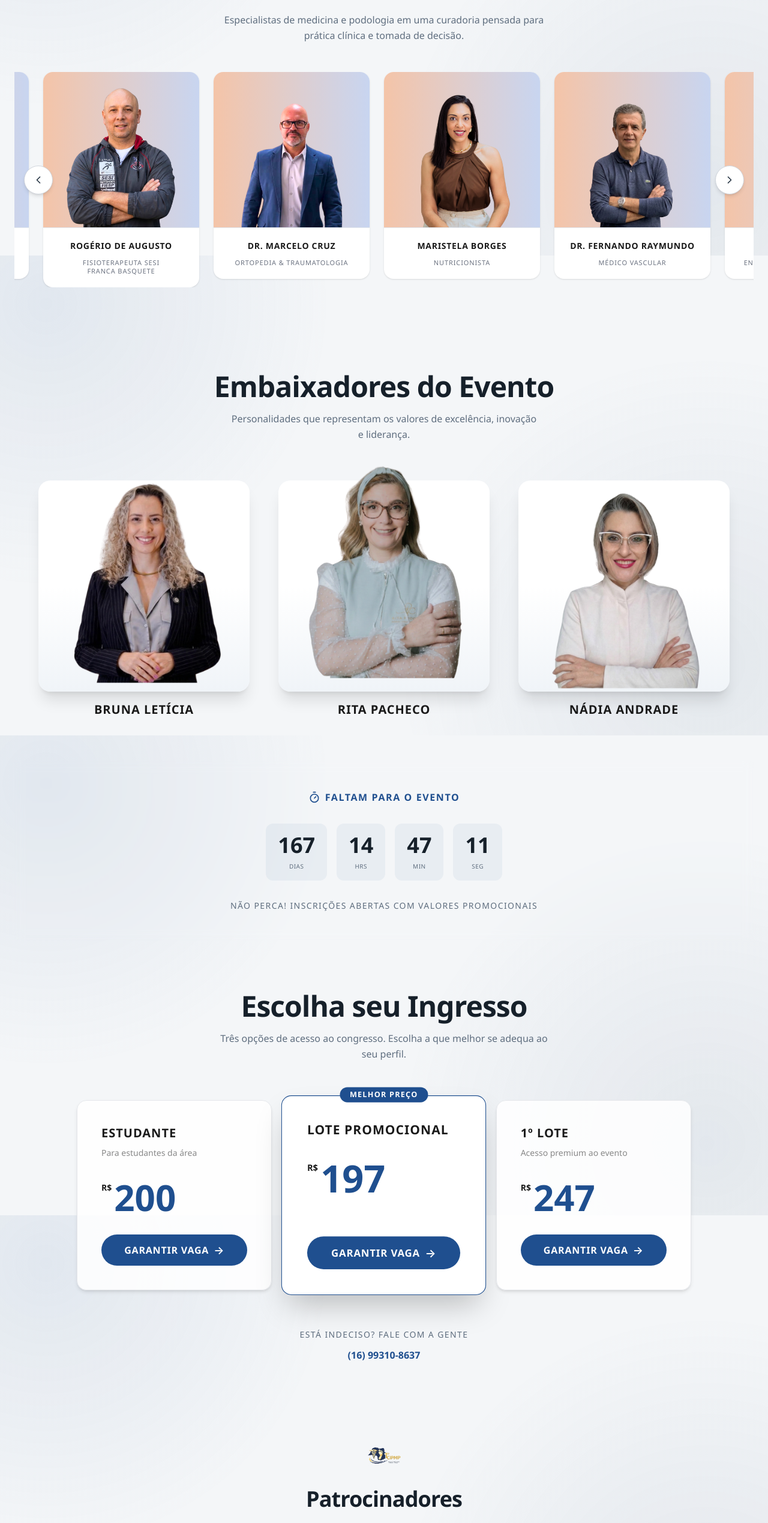
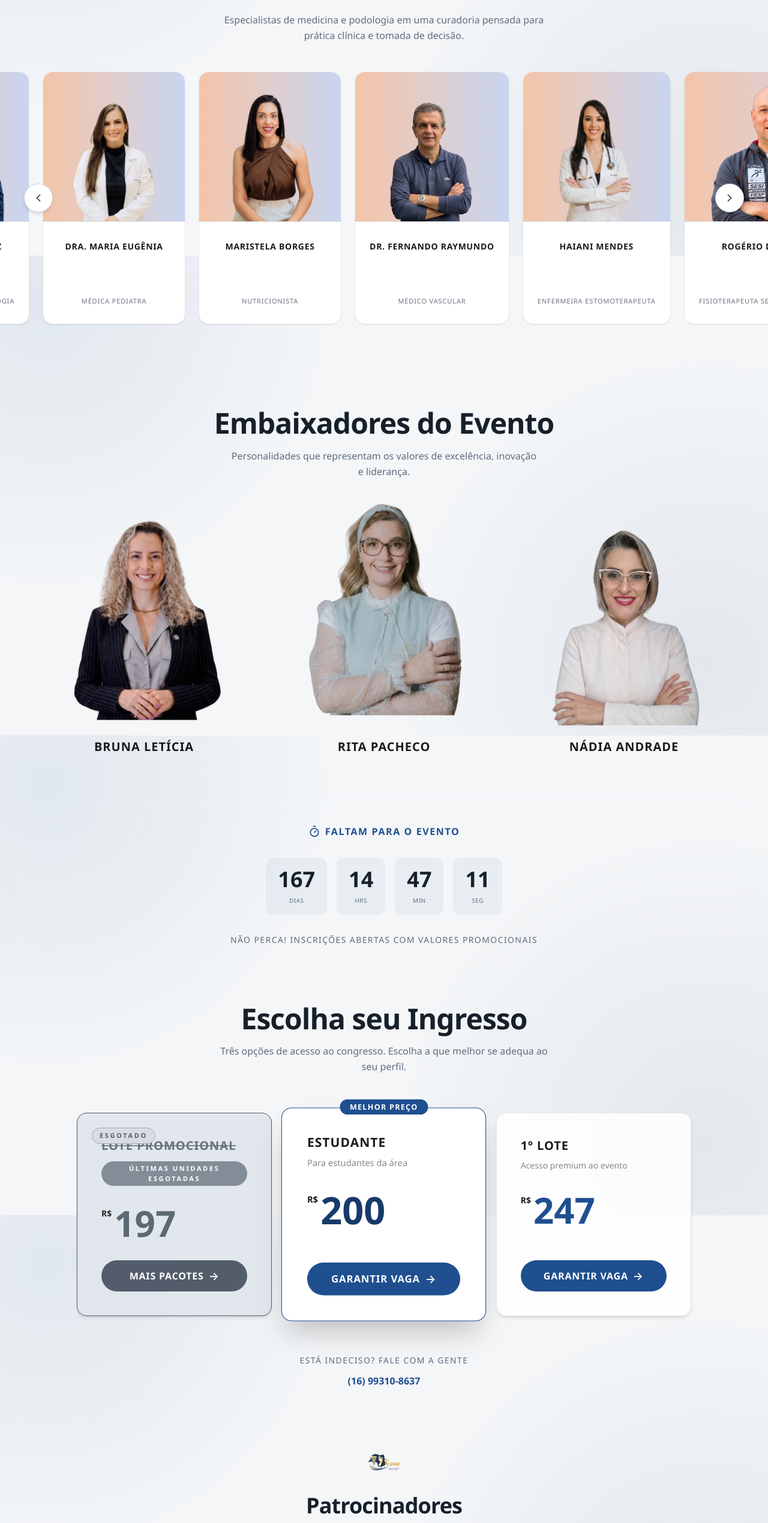
Before and after one commit to gpPacheco/cipmp, a Next.js app: page / in a window 1280 px wide. Shown: the part 2774-5313 px from the top of the page at 60% size. Built offline with nearby package versions, Linux system fonts and the light colour scheme.

Commit message:
feat: adiciona novos componentes de carrossel com autoplay e atualiza layout dos componentes de embaixadores e palestrantes

```diff
--- a/package.json
+++ b/package.json
@@ -9,6 +9,8 @@
     "lint": "eslint"
   },
   "dependencies": {
+    "embla-carousel-autoplay": "^8.6.0",
+    "embla-carousel-react": "^8.6.0",
     "framer-motion": "^12.35.0",
     "gsap": "^3.14.2",
     "lucide-react": "^0.577.0",
--- a/src/components/Ambassadors.tsx
+++ b/src/components/Ambassadors.tsx
@@ -42,9 +42,9 @@ export default function Ambassadors() {
               className="group flex flex-col items-center"
             >
               {/* Image Container with gradient and overflow visible */}
-              <div className="relative w-full aspect-square rounded-[20px] overflow-visible shadow-xl -mb-8 transition-transform duration-300 ease-out group-hover:-translate-y-3">
+              <div className="relative w-full aspect-square rounded-[20px] overflow-visible -mb-8 transition-transform duration-300 ease-out group-hover:-translate-y-3">
                 {/* Gradient background */}
-                <div className="absolute inset-0 rounded-[20px] bg-linear-to-b from-white via-white to-[#F0F4F8]" />
+                <div className="" />
 
                 {/* Image overlay */}
                 <Image
--- a/src/components/Countdown.tsx
+++ b/src/components/Countdown.tsx
@@ -33,7 +33,7 @@ export default function Countdown() {
   }, []);
 
   return (
-    <section className="py-12 sm:py-2 px-4 sm:px-6">
+    <section className="py-12 sm:py-1 px-4 sm:px-6">
       <div className="mx-auto max-w-7xl">
         <div className="backdrop-blur-sm p-8 sm:p-12 text-center">
           {/* Header */}
--- a/src/components/Pricing.tsx
+++ b/src/components/Pricing.tsx
@@ -6,22 +6,24 @@ interface PricingOption {
   description?: string;
   badge?: string;
   featured?: boolean;
+  soldOut?: boolean;
   cta: string;
   link: string;
 }
 
 const pricingOptions: PricingOption[] = [
   {
+    title: "Lote Promocional",
+    price: 197,
+    soldOut: true,
+    cta: "Mais pacotes",
+    link: "https://www.sympla.com.br/evento/1-cipmp---congresso-do-interior-paulista-de-medicina-e-podologia/3367218",
+  },
+  {
     title: "Estudante",
     price: 200,
     description: "Para estudantes da área",
-    cta: "Garantir Vaga",
-    link: "https://www.sympla.com.br/evento/1-cipmp---congresso-do-interior-paulista-de-medicina-e-podologia/3367218",
-  },
-  {
-    title: "Lote Promocional",
-    price: 197,
-    badge: "Melhor Preço",
+    badge: "Melhor preço",
     featured: true,
     cta: "Garantir Vaga",
     link: "https://www.sympla.com.br/evento/1-cipmp---congresso-do-interior-paulista-de-medicina-e-podologia/3367218",
@@ -37,7 +39,7 @@ const pricingOptions: PricingOption[] = [
 
 export default function Pricing() {
   return (
-    <section id="ingressos" className="py-12 sm:py-16 px-4 sm:px-6">
+    <section id="ingressos" className="py-6 sm:py-8 px-4 sm:px-6">
       <div className="mx-auto max-w-7xl">
         <div className="mx-auto max-w-2xl text-center">
           <h2 className="mt-3 text-balance text-3xl sm:text-4xl md:text-5xl font-semibold tracking-[-0.02em] leading-[1.05]">
@@ -55,11 +57,18 @@ export default function Pricing() {
               className={`relative rounded-2xl border transition-all duration-300 ease-in-out ${
                 option.featured
                   ? "border-[#1F4F8F] bg-white shadow-2xl scale-105"
-                  : "border-[#E5E7EB] bg-white/85 shadow-md hover:shadow-lg hover:border-[#1F4F8F]/30"
+                  : option.soldOut
+                    ? "border-[#4A5561] bg-[#e1e6ec] shadow-md opacity-95"
+                    : "border-[#E5E7EB] bg-white/85 shadow-md hover:shadow-lg hover:border-[#1F4F8F]/30"
               }`}
             >
-              {/* Badge for featured card */}
-              {option.badge && (
+              {option.soldOut ? (
+                <div className="absolute left-6 top-6 inline-flex items-center rounded-full border border-[#9CA3AF] bg-[#d6dce2] px-3 py-1 text-[11px] font-bold uppercase tracking-[0.24em] text-[#4B5563]">
+                  Esgotado
+                </div>
+              ) : null}
+
+              {option.badge && !option.soldOut && (
                 <div className="absolute -top-4 left-1/2 -translate-x-1/2">
                   <span className="inline-flex bg-[#1F4F8F] text-white text-xs font-bold uppercase tracking-widest px-4 py-1 rounded-full">
                     {option.badge}
@@ -70,7 +79,11 @@ export default function Pricing() {
               {/* Content */}
               <div className={`p-8 sm:p-10 flex flex-col h-full ${option.featured ? "pt-12" : ""}`}>
                 {/* Title */}
-                <h3 className="text-lg sm:text-xl font-bold text-[#1a1a1a] uppercase tracking-[0.05em]">
+                <h3
+                  className={`text-lg sm:text-xl font-bold uppercase tracking-[0.05em] ${
+                    option.soldOut ? "text-[#5f6b76] line-through decoration-2 decoration-[#5f6b76]/80" : "text-[#1a1a1a]"
+                  }`}
+                >
                   {option.title}
                 </h3>
 
@@ -81,12 +94,22 @@ export default function Pricing() {
                   </p>
                 )}
 
+                {option.soldOut && (
+                  <p className="mt-3 inline-flex w-fit rounded-full bg-[#7c8792] px-3 py-1 text-[11px] font-semibold text-center uppercase tracking-[0.24em] text-white">
+                    Últimas unidades esgotadas
+                  </p>
+                )}
+
                 {/* Price */}
                 <div className="mt-8 mb-8 flex items-start gap-1">
                   <span className="text-sm font-semibold text-[#1a1a1a] pt-1">
                     R$
                   </span>
-                  <span className="text-5xl sm:text-6xl font-bold text-[#1F4F8F]">
+                  <span
+                    className={`text-5xl sm:text-6xl font-bold ${
+                      option.soldOut ? "text-[#55626d]" : option.featured ? "text-primary-dark" : "text-[#1F4F8F]"
+                    }`}
+                  >
                     {option.price}
                   </span>
                 </div>
@@ -99,7 +122,9 @@ export default function Pricing() {
                   className={`mt-auto inline-flex items-center justify-center gap-2 px-6 py-3 rounded-full font-semibold uppercase tracking-wider transition-all duration-300 ease-in-out ${
                     option.featured
                       ? "bg-[#1F4F8F] text-white hover:bg-primary-dark hover:scale-105 active:scale-95"
-                      : "bg-[#1F4F8F] text-white hover:bg-primary-dark hover:scale-105 active:scale-95"
+                      : option.soldOut
+                        ? "bg-[#4b5563] text-white hover:bg-[#374151] hover:scale-105 active:scale-95"
+                        : "bg-[#1F4F8F] text-white hover:bg-primary-dark hover:scale-105 active:scale-95"
                   }`}
                 >
                   {option.cta}
--- a/src/components/Speakers.tsx
+++ b/src/components/Speakers.tsx
@@ -1,5 +1,7 @@
 "use client";
 
+import Autoplay from "embla-carousel-autoplay";
+import useEmblaCarousel from "embla-carousel-react";
 import Image from "next/image";
 
 import { useEffect, useRef, useState } from "react";
@@ -21,11 +23,11 @@ const speakers: Speaker[] = [
     specialty: "Ortopedia & Traumatologia",
     photo: "/p2.PNG",
   },
-  // {
-  //   name: "",
-  //   specialty: "",
-  //   photo: "/p3.PNG",
-  // },
+  {
+    name: "Dra. Maria Eugênia",
+    specialty: "Médica Pediatra",
+    photo: "/p3.PNG",
+  },
   {
     name: "Maristela Borges",
     specialty: "Nutricionista",
@@ -59,158 +61,80 @@ const speakers: Speaker[] = [
   // },
 
 export default function Speakers() {
-  const loopSpeakers = [...speakers, ...speakers, ...speakers];
   const speakerCardGradient =
     "bg-gradient-to-r from-[#F4C4A8] to-[#C8D5F0]";
+  const autoplayResumeTimeoutRef = useRef<ReturnType<typeof setTimeout> | null>(null);
 
-  const carouselRef = useRef<HTMLDivElement>(null);
-  const cardWidthRef = useRef(0);
-  const loopWidthRef = useRef(0);
-  const dragStartRef = useRef(0);
-  const dragActiveRef = useRef(false);
+  const [emblaRef, emblaApi] = useEmblaCarousel(
+    {
+      align: "start",
+      containScroll: "trimSnaps",
+      dragFree: true,
+      loop: true,
+    },
+    [
+      Autoplay({
+        delay: 2800,
+        playOnInit: true,
+        stopOnFocusIn: false,
+        stopOnInteraction: false,
+        stopOnMouseEnter: false,
+      }),
+    ],
+  );
+
   const [isDragging, setIsDragging] = useState(false);
 
-  const normalizeLoopPosition = (position: number) => {
-    const loopWidth = loopWidthRef.current;
-    if (!loopWidth) return position;
+  useEffect(() => {
+    if (!emblaApi) return;
 
-    let normalized = position;
-    const min = loopWidth;
-    const max = loopWidth * 2;
-
-    while (normalized >= max) {
-      normalized -= loopWidth;
-    }
-
-    while (normalized < min) {
-      normalized += loopWidth;
-    }
-
-    return normalized;
-  };
-
-  const calculateMetrics = (element: HTMLDivElement) => {
-    const cards = element.querySelectorAll("article");
-    const firstCard = cards[0] as HTMLElement | undefined;
-    const secondCard = cards[1] as HTMLElement | undefined;
-    const firstCardOfSecondLoop = cards[speakers.length] as HTMLElement | undefined;
-
-    if (firstCard && secondCard) {
-      cardWidthRef.current = secondCard.offsetLeft - firstCard.offsetLeft;
-    } else if (firstCard) {
-      cardWidthRef.current = firstCard.getBoundingClientRect().width;
-    }
-
-    if (firstCard && firstCardOfSecondLoop) {
-      loopWidthRef.current = firstCardOfSecondLoop.offsetLeft - firstCard.offsetLeft;
-    } else {
-      loopWidthRef.current = element.scrollWidth / 3;
-    }
-  };
-
-  useEffect(() => {
-    const element = carouselRef.current;
-    if (!element) return;
-
-    calculateMetrics(element);
-    if (loopWidthRef.current > 0) {
-      element.scrollLeft = loopWidthRef.current;
-    }
-
-    const resizeObserver = new ResizeObserver(() => {
-      calculateMetrics(element);
-      element.scrollLeft = normalizeLoopPosition(element.scrollLeft);
-    });
-
-    resizeObserver.observe(element);
-
-    return () => {
-      resizeObserver.disconnect();
-    };
-  }, []);
-
-  useEffect(() => {
-    const element = carouselRef.current;
-    if (!element) return;
-
-    const handleMouseDown = (e: MouseEvent) => {
-      dragActiveRef.current = true;
-      dragStartRef.current = e.clientX;
+    const handlePointerDown = () => {
       setIsDragging(true);
     };
 
-    const handleMouseMove = (e: MouseEvent) => {
-      if (!dragActiveRef.current) return;
-      const diff = dragStartRef.current - e.clientX;
-      element.scrollLeft += diff;
-      dragStartRef.current = e.clientX;
-      element.scrollLeft = normalizeLoopPosition(element.scrollLeft);
-    };
-
-    const handleMouseUp = () => {
-      dragActiveRef.current = false;
+    const handlePointerUp = () => {
       setIsDragging(false);
     };
 
-    const handleTouchStart = (e: TouchEvent) => {
-      dragActiveRef.current = true;
-      dragStartRef.current = e.touches[0].clientX;
-      setIsDragging(true);
-    };
-
-    const handleTouchMove = (e: TouchEvent) => {
-      if (!dragActiveRef.current) return;
-      const diff = dragStartRef.current - e.touches[0].clientX;
-      element.scrollLeft += diff;
-      dragStartRef.current = e.touches[0].clientX;
-      element.scrollLeft = normalizeLoopPosition(element.scrollLeft);
-    };
-
-    const handleTouchEnd = () => {
-      dragActiveRef.current = false;
-      setIsDragging(false);
-    };
-
-    element.addEventListener("mousedown", handleMouseDown);
-    document.addEventListener("mousemove", handleMouseMove);
-    document.addEventListener("mouseup", handleMouseUp);
-    element.addEventListener("touchstart", handleTouchStart);
-    document.addEventListener("touchmove", handleTouchMove);
-    document.addEventListener("touchend", handleTouchEnd);
+    emblaApi.on("pointerDown", handlePointerDown);
+    emblaApi.on("pointerUp", handlePointerUp);
+    emblaApi.on("settle", handlePointerUp);
 
     return () => {
-      element.removeEventListener("mousedown", handleMouseDown);
-      document.removeEventListener("mousemove", handleMouseMove);
-      document.removeEventListener("mouseup", handleMouseUp);
-      element.removeEventListener("touchstart", handleTouchStart);
-      document.removeEventListener("touchmove", handleTouchMove);
-      document.removeEventListener("touchend", handleTouchEnd);
+      emblaApi.off("pointerDown", handlePointerDown);
+      emblaApi.off("pointerUp", handlePointerUp);
+      emblaApi.off("settle", handlePointerUp);
+    };
+  }, [emblaApi]);
+
+  useEffect(() => {
+    return () => {
+      if (autoplayResumeTimeoutRef.current) {
+        clearTimeout(autoplayResumeTimeoutRef.current);
+      }
     };
   }, []);
 
   const handleManualScroll = (direction: "prev" | "next") => {
-    const element = carouselRef.current;
-    if (!element) return;
+    const autoplay = emblaApi?.plugins().autoplay;
 
-    const cardWidth =
-      Number.isFinite(cardWidthRef.current) && cardWidthRef.current > 0
-        ? cardWidthRef.current
-        : element.clientWidth;
+    autoplay?.stop();
 
-    const loopWidth = loopWidthRef.current;
+    if (autoplayResumeTimeoutRef.current) {
+      clearTimeout(autoplayResumeTimeoutRef.current);
+      autoplayResumeTimeoutRef.current = null;
+    }
 
-    if (!Number.isFinite(cardWidth) || cardWidth <= 0 || !loopWidth) return;
+    if (direction === "next") {
+      emblaApi?.scrollNext();
+    } else {
+      emblaApi?.scrollPrev();
+    }
 
-    const normalizedCurrent = normalizeLoopPosition(element.scrollLeft);
-    const relativeToLoop = normalizedCurrent - loopWidth;
-    const currentIndex = Math.round(relativeToLoop / cardWidth);
-    const nextIndex = direction === "next" ? currentIndex + 1 : currentIndex - 1;
-    const target = normalizeLoopPosition(loopWidth + nextIndex * cardWidth);
-
-    element.scrollTo({
-      left: target,
-      behavior: "smooth",
-    });
+    autoplayResumeTimeoutRef.current = setTimeout(() => {
+      autoplay?.play();
+      autoplayResumeTimeoutRef.current = null;
+    }, 6500);
   };
 
   return (
@@ -271,22 +195,22 @@ export default function Speakers() {
             </svg>
           </button>
 
-          <div className="overflow-hidden">
+          <div className="overflow-visible">
             <div
-              ref={carouselRef}
-              className={`flex gap-5 overflow-x-scroll px-[calc(50%-130px)] [scrollbar-width:none] [&::-webkit-scrollbar]:hidden sm:gap-6 sm:px-12 ${isDragging ? "cursor-grabbing" : "cursor-grab"}`}
+              ref={emblaRef}
+              className={`overflow-visible px-[calc(50%-130px)] sm:px-12 ${isDragging ? "cursor-grabbing" : "cursor-grab"}`}
             >
-              {loopSpeakers.map((s, index) => (
+              <div className="-ml-5 flex items-stretch sm:-ml-6">
+              {speakers.map((s) => (
                 <article
-                  key={`${s.photo}-${index}`}
-                  className="group flex flex-col shrink-0 transition-none"
-                  style={{ width: "260px" }}
+                  key={s.photo}
+                  className="group flex h-full min-w-65 flex-[0_0_auto] pl-5 transition-none sm:pl-6"
                 >
                   {/* Card Container with shadow */}
-                  <div className="rounded-2xl bg-white shadow-sm">
+                  <div className="flex h-105 w-full flex-col overflow-hidden rounded-2xl bg-white shadow-sm">
                     {/* Image Area with gradient background */}
                     <div
-                      className={`relative aspect-square overflow-hidden rounded-t-2xl border-b border-[#E0E5EC] ${speakerCardGradient}`}
+                      className={`relative h-62.5 overflow-hidden border-b border-[#E0E5EC] ${speakerCardGradient}`}
                     >
                       {/* Image positioned to project head above card boundary */}
                       <Image
@@ -300,17 +224,18 @@ export default function Speakers() {
                     </div>
 
                     {/* Text Area - White background */}
-                    <div className="px-6 py-5 text-center">
-                      <h3 className="text-sm font-bold text-[#1a1a1a] uppercase tracking-[0.05em] leading-snug text-balance">
+                    <div className="flex flex-1 flex-col justify-between px-6 py-5 text-center">
+                      <h3 className="line-clamp-2 flex min-h-10 items-center justify-center text-sm font-bold uppercase leading-snug tracking-[0.05em] text-[#1a1a1a] text-balance">
                         {s.name}
                       </h3>
-                      <p className="mt-3 text-[11px] text-[#6b7280] uppercase leading-tight tracking-[0.08em] text-pretty">
+                      <p className="mt-3 line-clamp-2 flex min-h-9 items-center justify-center text-[11px] uppercase leading-tight tracking-[0.08em] text-[#6b7280] text-pretty">
                         {s.specialty}
                       </p>
                     </div>
                   </div>
                 </article>
               ))}
+              </div>
             </div>
           </div>
         </div>
```
Also changed, not shown: 1 other file (tests, documents, lock files or other folders).
